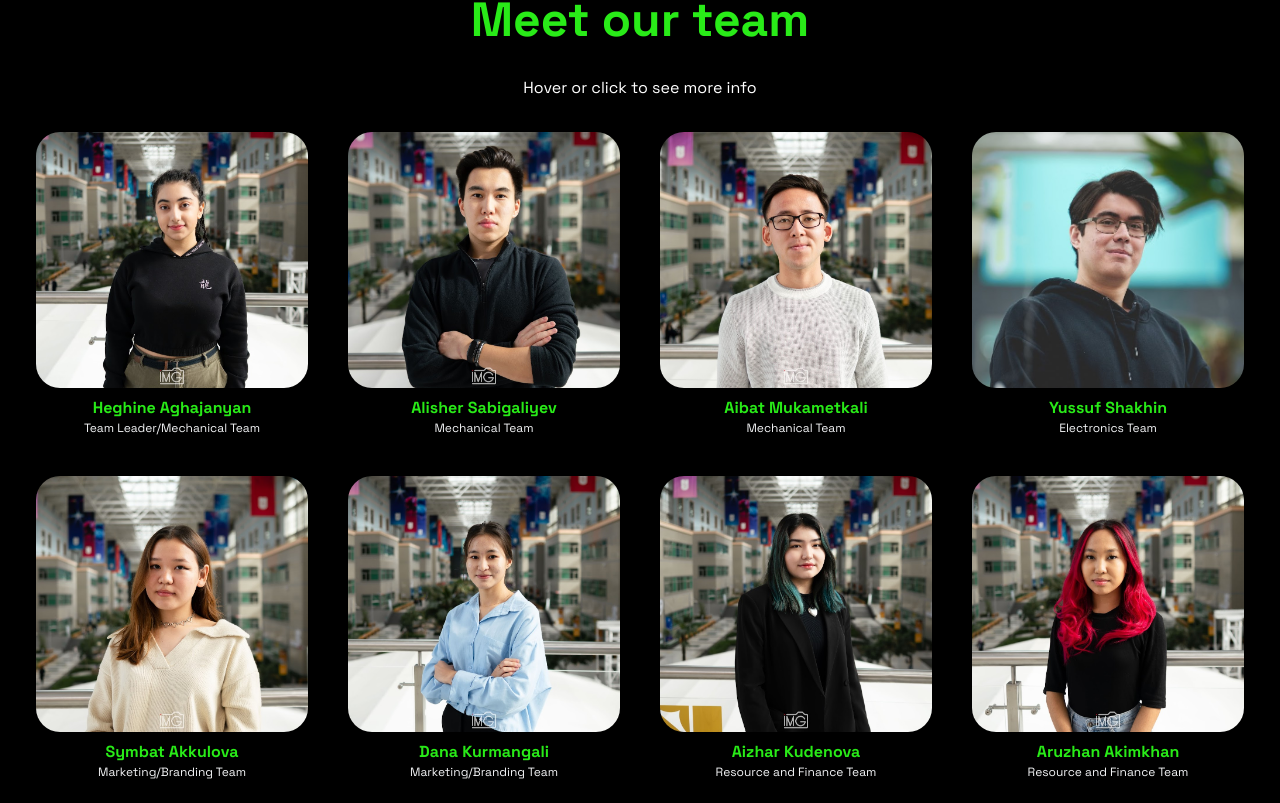
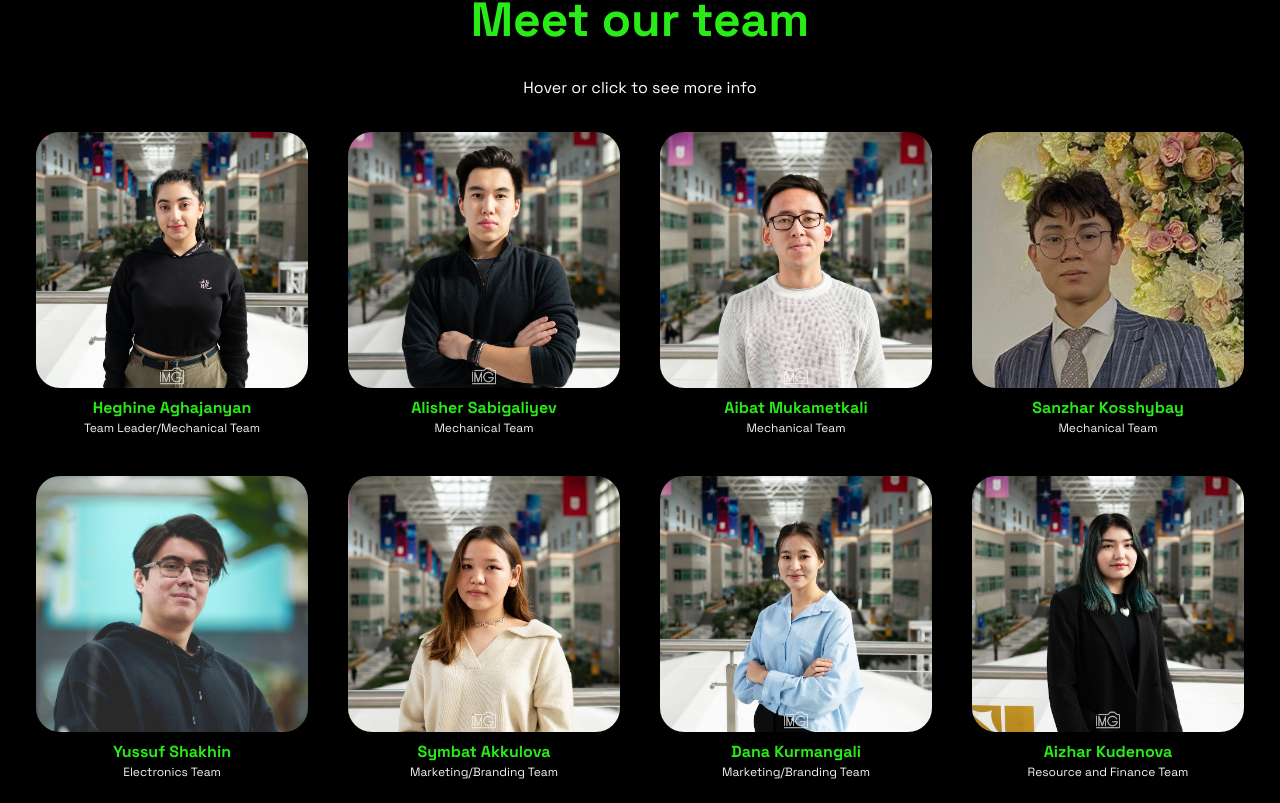
Before and after one commit to NU-Rover-Team-Aspan/NURoverKz.github.io, a React (Vite) app: page / in a window 1280 px wide. Shown: the part 2897-3700 px from the top of the page. Built offline with nearby package versions, Linux system fonts and the light colour scheme.

Commit message:
added new team member

```diff
--- a/src/components/Partners.jsx
+++ b/src/components/Partners.jsx
@@ -1,4 +1,4 @@
-import React from 'react'
+import React, { useState } from 'react'
 import { useTranslation } from 'react-i18next'
 
 import imgISSAI from '/assets/img/partners/ISSAI.svg'
@@ -11,13 +11,16 @@ import imgInstitute from '/assets/img/partners/InstOfBatteries.png'
 const Partners = () => {
   const { t } = useTranslation('translation', { keyPrefix: 'partners' });
 
+  const [modalVisible, setModalVisible] = useState(false);
+
   return (
+    <>
       <div id="partners" className='w-full py-24'>
-      <div className='max-w-[1240px] px-4 mx-auto grid md:grid-cols-3'>
+        <div className='max-w-[1240px] px-4 mx-auto grid md:grid-cols-3 gap-8'>
           <div className='flex items-center justify-center'>
             <h1 className='text-primary md:text-5xl sm:text-4xl text-3xl font-bold md:py-6'>{t('header')}</h1>
           </div>
-        <div className='col-span-2'>
+          <div className='md:col-span-2'>
             <div className='grid md:grid-cols-3 items-center gap-6'>
               <a className='flex justify-center' target="_blank" href="http://seds.nu.edu.kz/">
                 <img className='h-36' src={imgSEDS} alt='NU SEDS' />
@@ -38,9 +41,9 @@ const Partners = () => {
               </a>
             </div>
           </div>
-
         </div>
       </div>
+    </>
   )
 }
 
--- a/src/components/Team.jsx
+++ b/src/components/Team.jsx
@@ -22,6 +22,7 @@ import imgAibat from '/assets/img/team/Aibat.jpg'
 import imgAlikhan from '/assets/img/team/Alikhan.jpg'
 import imgSultan from '/assets/img/team/Sultan.jpg'
 import imgZhuldyz from '/assets/img/team/Zhuldyz.jpg'
+import imgSanzhar from '/assets/img/team/Sanzhar.jpg'
 
 const Team = () => {
   const { t } = useTranslation('translation', { keyPrefix: 'team' });
@@ -41,6 +42,9 @@ const Team = () => {
 
           <ProfileCardAlt fullname={t('infoAibat.fullname')} position={t('infoAibat.position')}
             img={imgAibat} achievements={t('infoAibat.achievements', { returnObjects: true })} />
+
+          <ProfileCardAlt fullname={t('infoSanzhar.fullname')} position={t('infoSanzhar.position')}
+            img={imgSanzhar} achievements={t('infoSanzhar.achievements', { returnObjects: true })} />
 
           <ProfileCardAlt fullname={t('infoYussuf.fullname')} position={t('infoYussuf.position')}
             img={imgYussuf} achievements={t('infoYussuf.achievements', { returnObjects: true })} />
@@ -80,9 +84,8 @@ const Team = () => {
 
           <ProfileCardAlt fullname={t('infoLeila.fullname')} position={t('infoLeila.position')}
             img={imgLeila} achievements={t('infoLeila.achievements', { returnObjects: true })} />
-        </div>
-        <div className="grid mt-10 gap-10 mx-auto sm:grid-cols-2 lg:grid-cols-3">
-        <ProfileCardAlt fullname={t('infoDenis.fullname')} position={t('infoDenis.position')}
+
+<ProfileCardAlt fullname={t('infoDenis.fullname')} position={t('infoDenis.position')}
             img={imgDenis} achievements={t('infoDenis.achievements', { returnObjects: true })} />
 
           <ProfileCardAlt fullname={t('infoMuslim.fullname')} position={t('infoMuslim.position')}
--- a/src/translations/english.js
+++ b/src/translations/english.js
@@ -262,6 +262,11 @@ const en = {
       position: 'Mechanical Team',
       achievements: ['2nd place in the engineering hackathon orgnaized by NU IMechE', 'Python Tech Orda grant owner']
     },
+    infoSanzhar: {
+      fullname: 'Sanzhar Kosshybay',
+      position: 'Mechanical Team',
+      achievements: ['Team leader, Cosmothon by SEDS chapter, 2nd place', 'Republican Olympiad during the high school year in physics, 2nd place']
+    }
   },
   advisers: {
     header: 'Advisory board',
--- a/src/translations/kazakh.js
+++ b/src/translations/kazakh.js
@@ -262,6 +262,11 @@ const kk = {
       fullname: 'Айбат Мұқаметқали',
       position: 'Механика тобы',
       achievements: ['NU IMechE ұйымдастырған инженерлік хакатонда 2 орын', 'Python Tech Orda грантының иегері']
+    },
+    infoSanzhar: {
+      fullname: 'Санжар Косшыбай',
+      position: 'Механика тобы',
+      achievements: ['SEDS chapter, "Cosmothon" байқауында 2 орынды ұтқан топ басшысы', 'Физикадан Республикалық олимпиада жүлдегері']
     }
   },
   advisers: {
--- a/src/translations/russian.js
+++ b/src/translations/russian.js
@@ -260,6 +260,12 @@ const ru = {
       fullname: 'Мұқаметқали Айбат',
       position: 'Команда Механики',
       achievements: ['2-е место на инженерном хакатоне, организованном NU IMechE', 'Обладатель гранта Python Tech Orda']
+    },
+    infoSanzhar: {
+      fullname: 'Косшыбай Санжар',
+      position: 'Команда Механики',
+      achievements: ['Лидер команды, занявшей 2-е место в чемпионате "Cosmothon", SEDS chapter',
+        '2-е место в Республиканской Олимпиаде Физики']
     }
   },
   advisers: {
```
Also changed, not shown: public/assets/img/team/Sanzhar.jpg (added). Lines whose indentation alone changed are shown as unchanged.
